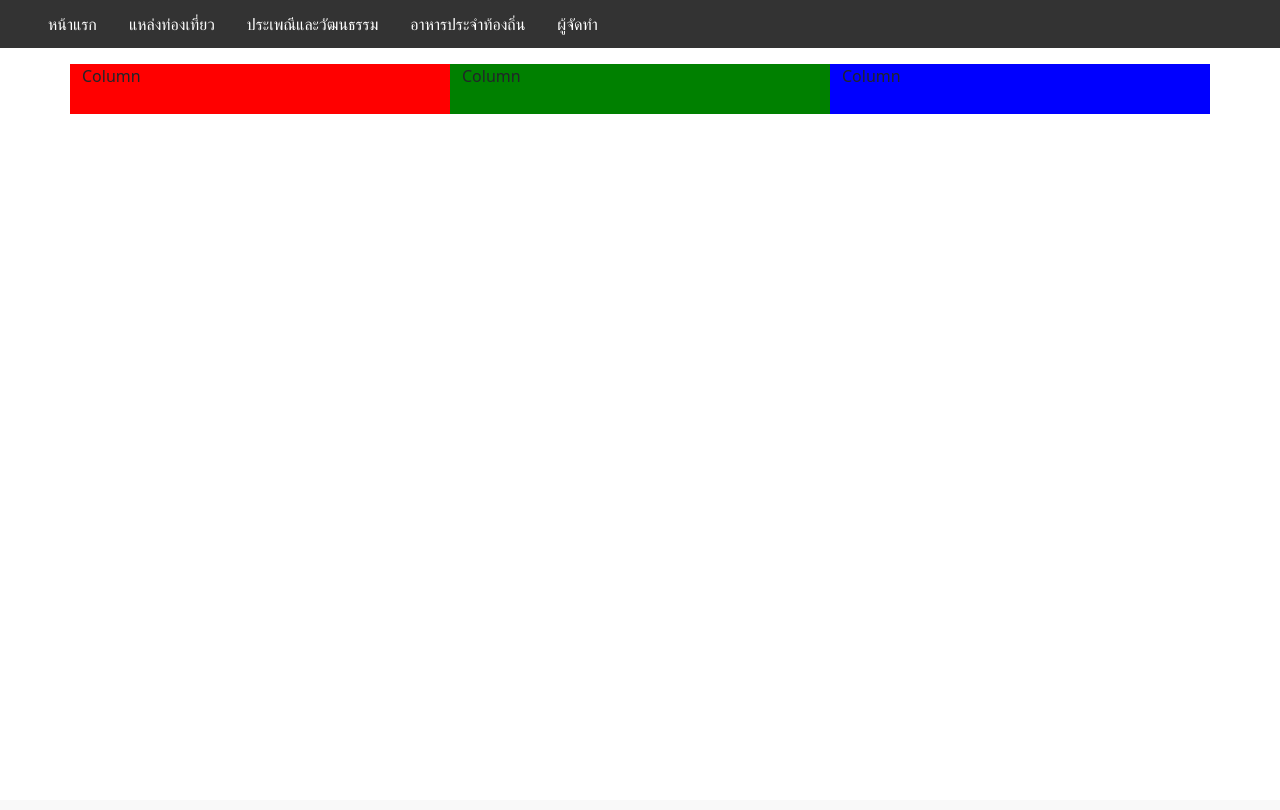
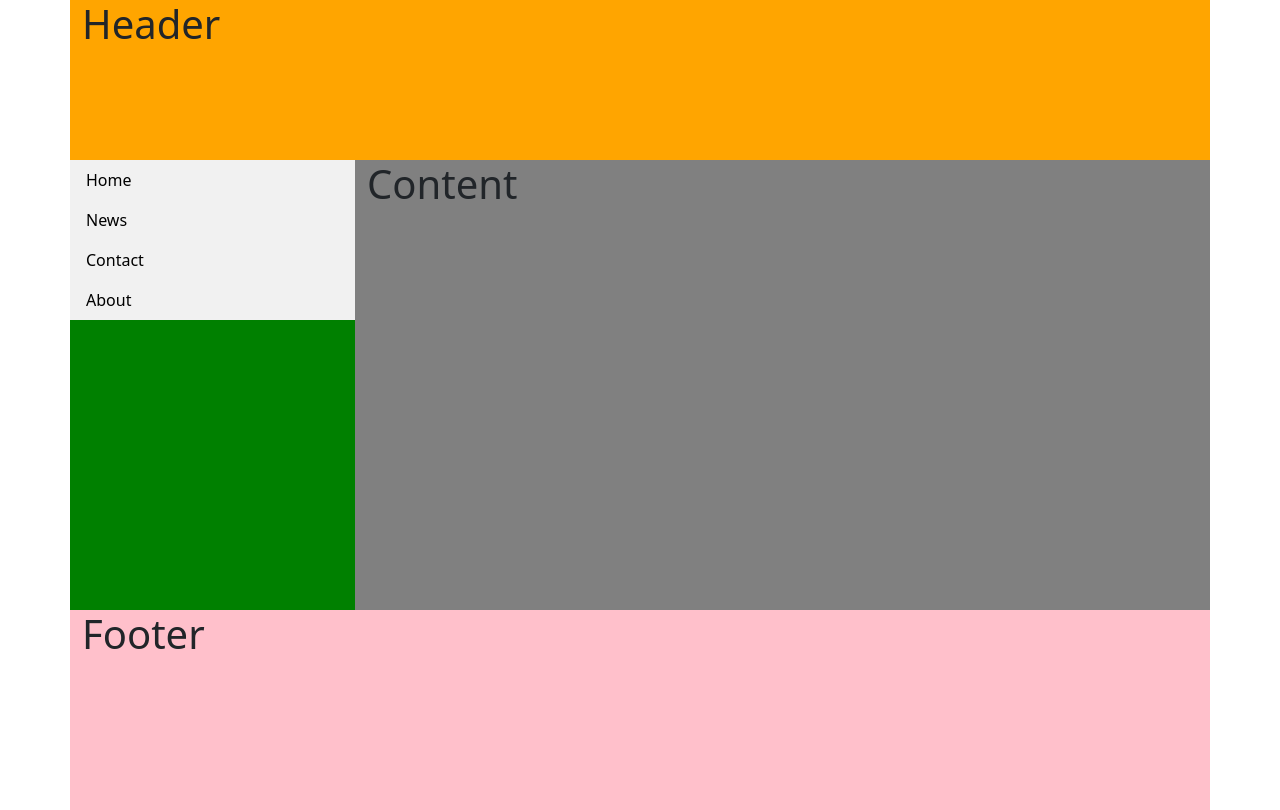
Before and after one commit to waiwaix43/Nakhon-Si-Thammarat-Project, a PHP site: page / in a window 1280 px wide. Before the commit the page ends 114 px from the top, so only its background shows below. Run offline with PHP 8.4, Linux system fonts and the light colour scheme.

Commit message:
Update index.php

```diff
--- a/index.php
+++ b/index.php
@@ -1,40 +1,3 @@
-<html>
-  <head>
-    <title>Chiang Mai Project</title>
-    <style>
-      ul {
-        list-style-type: none;
-        margin: 0;
-        padding: 0;
-        overflow: hidden;
-        background-color: #333;
-      }
-      li {
-        float: left;
-      }
-      li a {
-        display: block;
-        color: white;
-        text-align: center;
-        padding: 12px 16px;
-        text-decoration: none;
-      }
-      li a:hover {
-        background-color: #111;
-      }
-    </style>
-  </head>
-  <body>
-    <ul>
-      <li><a href="https://lw-58513.herokuapp.com/">หน้าแรก</a></li>
-      <li><a href="https://lw-58513.herokuapp.com/page=1.php">แหล่งท่องเที่ยว</a></li>
-      <li><a href="https://lw-58513.herokuapp.com/page=2.php">ประเพณีและวัฒนธรรม</a></li>
-      <li><a href="https://lw-58513.herokuapp.com/page=3.php">อาหารประจำท้องถิ่น</a></li>
-      <li><a href="https://lw-58513.herokuapp.com/page=4.php">ผู้จัดทำ</a></li>
-    </ul>
-  </body>
-</html>
-
 <!doctype html>
 <html lang="en">
   <head>
@@ -46,37 +9,71 @@
     <title>Hello, world!</title>
 
     <style>
-      #box1{
-        height: 50px;
-        background-color: red;
+      #header{
+        height: 160px;
+        background-color: orange;
       }
-     #box2{
-        height: 50px;
+      #sidebar{
+        height: 450px;
         background-color: green;
+        padding: 0px;
       }
-      #box3{
-        height: 50px;
-        background-color: blue;
+      #content{
+        height: 450px;
+        background-color: gray;
+      }
+      #footer{
+        height: 200px;
+        background-color: pink;
+      }
+      ul {
+        list-style-type: none;
+        margin: 0;
+        padding: 0;
+        width: 100%;
+        background-color: #f1f1f1;
+      }
+      li a {
+        display: block;
+        color: #000;
+        padding: 8px 16px;
+        text-decoration: none;
+      }
+      /* Change the link color on hover */
+      li a:hover {
+        background-color: #555;
+        color: white;
       }
     </style>
 
   </head>
   <body>
-
-    <div class="container">
+    <div class="container"> <!-- คอนเทนเนอร์ -->
       <div class="row">
-        <div class="col" id="box1">
-          Column
+        <div class="col-12" id="header"> <!-- เฮดเดอร์ -->
+          <h1>Header</h1>
         </div>
-        <div class="col" id="box2">
-          Column
+      </div>
+      <div class="row">
+        <div class="col-3" id="sidebar"> <!-- ไซด์บาร์ -->
+          <ul>
+            <li><a href="#home">Home</a></li>
+            <li><a href="#news">News</a></li>
+            <li><a href="#contact">Contact</a></li>
+            <li><a href="#about">About</a></li>
+          </ul>
         </div>
-        <div class="col" id="box3">
-          Column
+        <div class="col-9" id="content"> <!-- คอนเท้นต์ -->
+          <h1>Content</h1>
+        </div>
+      </div>
+       <div class="row">
+        <div class="col-12" id="footer"> <!-- ฟุตเตอร์ -->
+          <h1>Footer</h1>
         </div>
       </div>
     </div>
-
+    <!-- Option 1: Bootstrap Bundle with Popper -->
     <script src="https://cdn.jsdelivr.net/npm/bootstrap@5.1.3/dist/js/bootstrap.bundle.min.js" integrity="sha384-ka7Sk0Gln4gmtz2MlQnikT1wXgYsOg+OMhuP+IlRH9sENBO0LRn5q+8nbTov4+1p" crossorigin="anonymous"></script>
   </body>
 </html>
```
